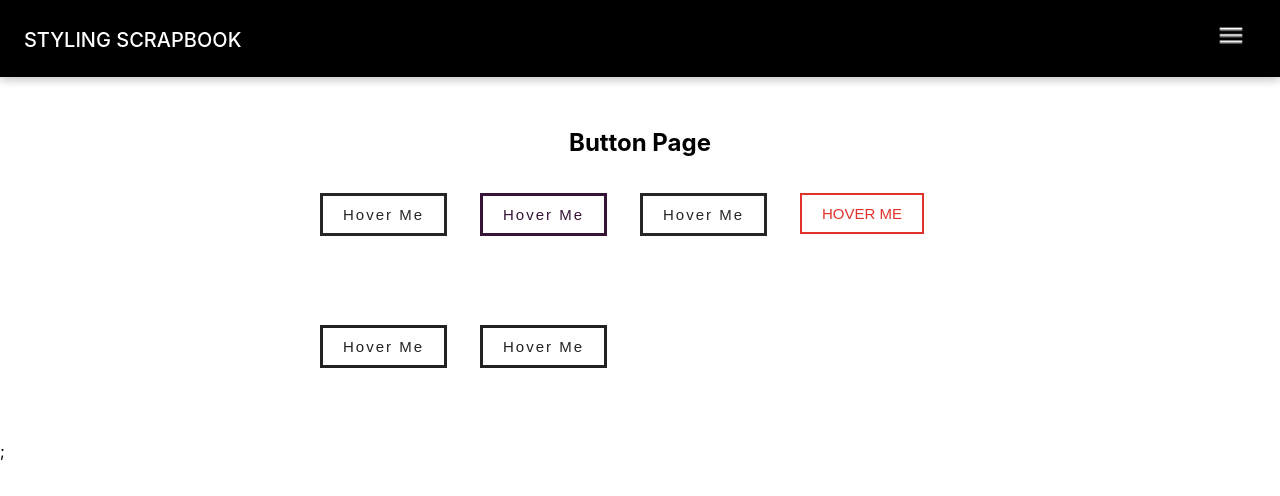
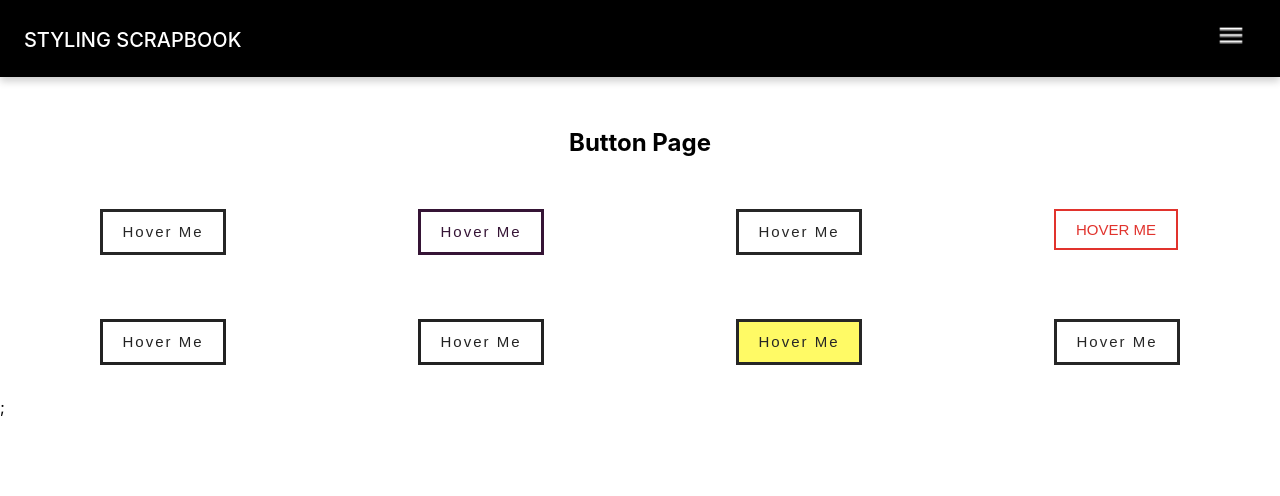
Before and after one commit to sleeplesseditor/StylingScrapbook, a React (Create React App) app: page / in a window 1280 px wide. Shown: the top 496 px of the page. Built offline with nearby package versions, Linux system fonts and the light colour scheme.

Commit message:
Button page grid layout implemented and revised

```diff
--- a/src/pages/ButtonPage/ButtonPage.jsx
+++ b/src/pages/ButtonPage/ButtonPage.jsx
@@ -19,13 +19,17 @@ function ButtonPage() {
           <div className="button-container-frame">
             <a href="" className="button-hover-4">Hover Me</a>
           </div>
-        </div>
-        <div className="button-container">
           <div className="button-container-frame">
             <a href="" className="button-hover-5">Hover Me</a>
           </div>
           <div className="button-container-frame">
             <a href="" className="button-hover-6">Hover Me</a>
+          </div>
+          <div className="button-container-frame">
+            <a href="" className="button-hover-7">Hover Me</a>
+          </div>
+          <div className="button-container-frame">
+            <a href="" className="button-hover-8">Hover Me</a>
           </div>
         </div>
     </div>
--- a/src/pages/ButtonPage/ButtonPage.scss
+++ b/src/pages/ButtonPage/ButtonPage.scss
@@ -1,11 +1,27 @@
 .button-container {
-  width: 50%;
+  max-width: 2500px;
   display: grid;
-  grid-template-columns: 1fr 1fr 1fr 1fr;
-  grid-template-rows: 25% 100px auto;
 
   &-frame {
-    margin: 1rem 0;
+    margin: 2rem 6rem;
+  }
+}
+
+@media (min-width: 600px) {
+  .button-container {
+    grid-template-columns: repeat(2, 1fr);
+  }
+}
+
+@media (min-width: 900px) {
+  .button-container {
+    grid-template-columns: repeat(3, 1fr);
+  }
+}
+
+@media (min-width: 1200px) {
+  .button-container {
+    grid-template-columns: repeat(4, 1fr);
   }
 }
 
@@ -16,9 +32,13 @@
   font-size: 15px;
   letter-spacing: 2px;
 	border: 3px solid #262626;
-	padding: 10px 20px;
-	position: absolute;
+  height: 2.5rem;
+  width: 7.5rem;
+	position: relative;
   overflow: hidden;
+  display: flex;
+  justify-content: center;
+  align-items: center;
   cursor: pointer;
 
   &:before {
@@ -47,11 +67,14 @@
   font-size: 15px;
   letter-spacing: 2px;
 	border: 3px solid #351435;
-	padding: 10px 20px;
-	position: absolute;
-  transition: all 1s;
+  height: 2.5rem;
+  width: 7.5rem;
+	position: relative;
+  overflow: hidden;
+  display: flex;
+  justify-content: center;
+  align-items: center;
   cursor: pointer;
-  overflow: hidden;
 
   &:hover {
     color: #ffffff;
@@ -67,7 +90,7 @@
     background-color: #351435;
     z-index: -1;
     transform: translateX(-100%);
-    transition: all 1s;
+    transition: all 0.5s;
   }
 
   &:hover:before {
@@ -82,11 +105,14 @@
   font-size: 15px;
   letter-spacing: 2px;
 	border: 3px solid #262626;
-	padding: 10px 20px;
-	position: absolute;
-  transition: all 1s;
+  height: 2.5rem;
+  width: 7.5rem;
+	position: relative;
+  overflow: hidden;
+  display: flex;
+  justify-content: center;
+  align-items: center;
   cursor: pointer;
-  overflow: hidden;
 
   &:hover {
     color: #eeeeee;
@@ -140,6 +166,11 @@
   position: absolute;
   transition: all 1s;
   cursor: pointer;
+  overflow: hidden;
+  display: flex;
+  justify-content: center;
+  align-items: center;
+  cursor: pointer;
 
   &:hover {
     font-weight: 900;
@@ -156,11 +187,15 @@
   font-size: 15px;
   letter-spacing: 2px;
 	border: 3px solid #222;
-  padding: 10px 20px;
-  position: absolute;
   transition: all 1s;
+  height: 2.5rem;
+  width: 7.5rem;
+	position: relative;
+  overflow: hidden;
+  display: flex;
+  justify-content: center;
+  align-items: center;
   cursor: pointer;
-  overflow: hidden;
 
   &:before {
     content: 'CONFIRM';
@@ -190,11 +225,15 @@
   font-size: 15px;
   letter-spacing: 2px;
 	border: 3px solid #222;
-  padding: 10px 20px;
-  position: absolute;
   transition: all 0.5s;
+  height: 2.5rem;
+  width: 7.5rem;
+	position: relative;
+  overflow: hidden;
+  display: flex;
+  justify-content: center;
+  align-items: center;
   cursor: pointer;
-  overflow: hidden;
 
   &:hover {
     background-color: #F44336;
@@ -217,3 +256,101 @@
     transform: translateX(100%) rotate(45deg);
   }
 }
+
+.button-hover-7 {
+	text-decoration: none;
+  background-color: #262626;
+  color: transparent;
+	font-family: sans-serif;
+  font-size: 15px;
+  letter-spacing: 2px;
+	border: 3px solid #262626;
+  transition: all 0.5s;
+  height: 2.5rem;
+  width: 7.5rem;
+	position: relative;
+  overflow: hidden;
+  display: flex;
+  justify-content: center;
+  align-items: center;
+  cursor: pointer;
+
+  &:before {
+    content: 'Hover Me';
+    background-color: #fffa65;
+    position: absolute;
+    left: 0;
+    top: 0;
+    height: 100%;
+    width: 100%;
+    color: #262626;
+    display: flex;
+    justify-content: center;
+    align-items: center;
+    transition: all 0.5s;
+  }
+
+  &:after {
+    content: 'Hover Me';
+    background-color: #fffa65;
+    position: absolute;
+    left: 0;
+    top: 0;
+    height: 100%;
+    width: 100%;
+    color: #262626;
+    display: flex;
+    justify-content: center;
+    align-items: center;
+    transition: all 0.5s;
+    transform: translate(-100%, 100%);
+  }
+
+  &:hover:before {
+    transform: translate(100%, -100%);
+  }
+
+  &:hover:after {
+    transform: translate(0, 0);
+  }
+}
+
+.button-hover-8 {
+	text-decoration: none;
+  color: #262626;
+	font-family: sans-serif;
+  font-size: 15px;
+  letter-spacing: 2px;
+	border: 3px solid #262626;
+  transition: all 0.5s;
+  height: 2.5rem;
+  width: 7.5rem;
+	position: relative;
+  overflow: hidden;
+  display: flex;
+  justify-content: center;
+  align-items: center;
+  cursor: pointer;
+
+  &:before {
+    content: 'Hover Me';
+    position: absolute;
+    left: 0;
+    top: 0;
+    height: 100%;
+    width: 100%;
+    background-color: #262626;
+    color: #ffffff;
+    display: flex;
+    justify-content: center;
+    align-items: center;
+    transition: all 0.5s;
+    transform: scale(5);
+    opacity: 0;
+  }
+
+  &:hover:before {
+    transform: scale(1);
+    opacity: 1;
+  }
+}
```
